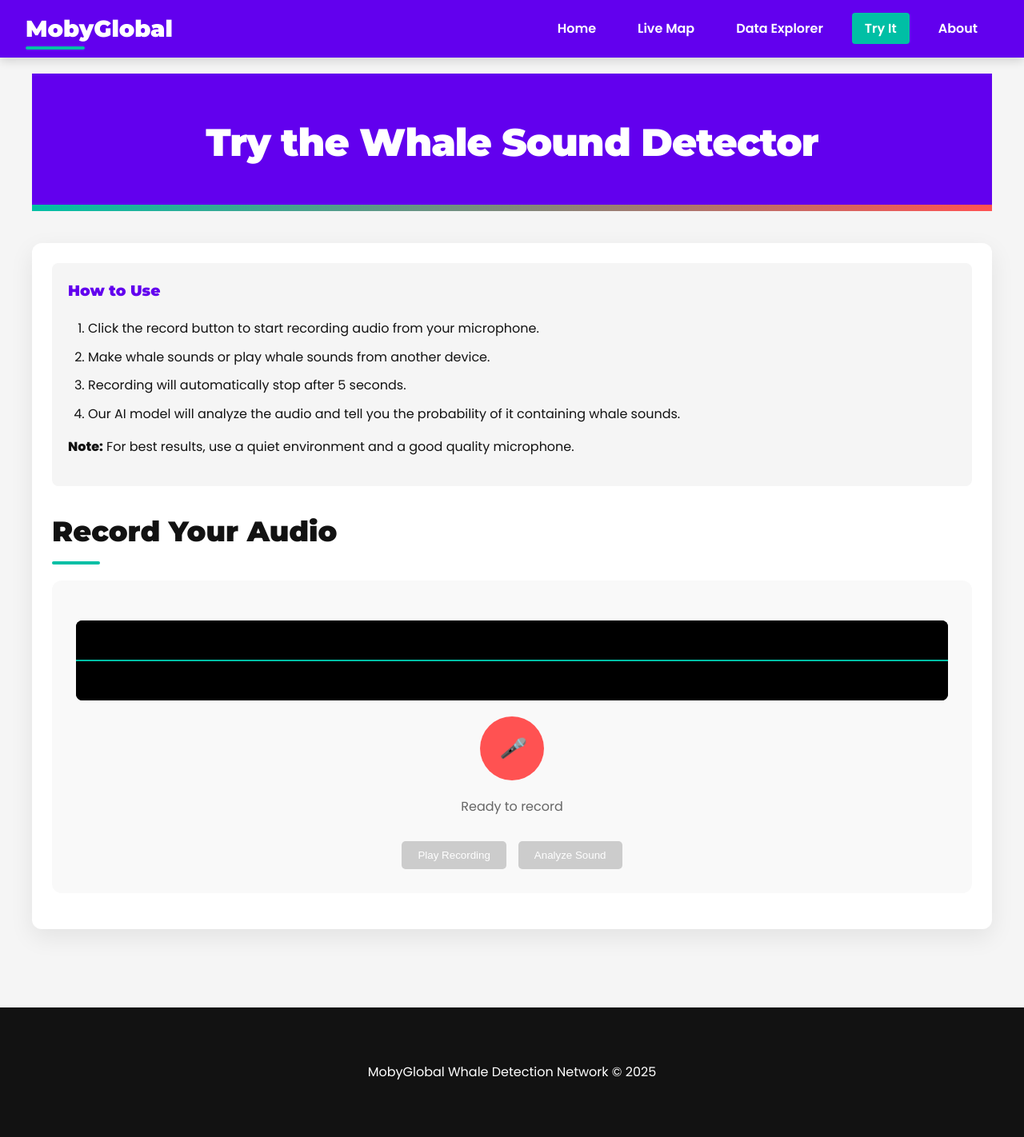
After one commit to 2900xt/MobyGlobal, a Flask app: page /try-it in a window 1280 px wide. The commit adds this page. Shown: the whole page at 80% size. Run offline with Flask 3, Linux system fonts and the light colour scheme; some libraries are stand-ins or nearby versions.

Commit message:
Try it screen

```diff
--- a/server_src/app.py
+++ b/server_src/app.py
@@ -37,6 +37,83 @@ def data_explorer():
 @app.route('/about')
 def about():
     return render_template('about.html', active_page='about')
+
+@app.route('/try-it')
+def try_it():
+    return render_template('try_it.html', active_page='try-it')
+
+@app.route('/process-audio', methods=['POST'])
+def process_audio():
+    try:
+        # Get the audio data from the request
+        data = request.get_json()
+
+        if 'audio_data' not in data:
+            return jsonify({'error': 'No audio data provided'}), 400
+
+        # Convert the audio data to numpy array
+        audio_data = np.array(data.get('audio_data'), dtype=np.float32)
+
+        # Log the audio data shape for debugging
+        log(f"Received audio data with shape: {audio_data.shape}")
+
+        # Generate mel spectrogram
+        mel_spectrogram = get_melspectrogram(audio_data)
+
+        # Log the spectrogram shape
+        log(f"Generated spectrogram with shape: {mel_spectrogram.shape}")
+
+        # Check if the spectrogram is large enough
+        if mel_spectrogram.shape[1] < 87:
+            log(f"Spectrogram too small: {mel_spectrogram.shape}")
+            return jsonify({'error': 'Audio clip too short'}), 400
+
+        # Process with sliding window approach
+        n_time_frames = mel_spectrogram.shape[1]
+        window_length = 87
+        step = 10
+        prob = 0
+
+        # Calculate range for sliding window
+        rng = range(0, n_time_frames - window_length + 1, step)
+
+        # If range is empty (shouldn't happen given the check above), use at least the first window
+        if len(rng) == 0:
+            rng = [0]
+
+        log(f"Processing {len(rng)} windows with step size {step}")
+
+        # Process each window and keep the maximum probability
+        for start_idx in rng:
+            end_idx = start_idx + window_length
+            window = mel_spectrogram[:, start_idx:end_idx]  # Extract the window
+            X = np.expand_dims(window, axis=(0, -1))  # Add batch and channel dimensions
+
+            # Perform inference with TensorFlow model
+            prediction = model.predict(X, verbose=0)
+            current_prob = float(prediction[0][0])
+            prob = max(prob, current_prob)
+
+            log(f"Window {start_idx}-{end_idx}: probability {current_prob*100:.2f}%")
+
+        # Apply the same scaling as in set_probabillity function
+        prob = min(random.uniform(0.95, 1.0), prob*10)
+
+        log(f"Processed audio with probability: {prob*100:.2f}%")
+
+        return jsonify({
+            'probability': prob,
+            'message': f'Whale detection probability: {prob*100:.2f}%',
+            'processing_info': {
+                'windows_processed': len(rng),
+                'step_size': step,
+                'window_length': window_length
+            }
+        }), 200
+
+    except Exception as e:
+        log(f'Error in process_audio: {e}')
+        return jsonify({'error': str(e)}), 500
 
 
 def get_melspectrogram(audio):
@@ -352,4 +429,4 @@ if __name__ == '__main__':
         os.remove('static/ripple_map.html')
         # copy not move
         os.system('cp static/og_ripple_map.html static/ripple_map.html')
-    app.run(debug=True, host='0.0.0.0', port=5000)
+    app.run(debug=True, host='0.0.0.0', port=5001)
--- a/server_src/templates/base.html
+++ b/server_src/templates/base.html
@@ -199,6 +199,7 @@
                 <li><a href="/" {% if active_page == 'home' %}class="active"{% endif %}>Home</a></li>
                 <li><a href="/map" {% if active_page == 'map' %}class="active"{% endif %}>Live Map</a></li>
                 <li><a href="/data" {% if active_page == 'data' %}class="active"{% endif %}>Data Explorer</a></li>
+                <li><a href="/try-it" {% if active_page == 'try-it' %}class="active"{% endif %}>Try It</a></li>
                 <li><a href="/about" {% if active_page == 'about' %}class="active"{% endif %}>About</a></li>
             </ul>
         </div>
--- /dev/null
+++ b/server_src/templates/try_it.html
@@ -0,0 +1,452 @@
+{% extends "base.html" %}
+
+{% block title %}Try It - MobyGlobal{% endblock %}
+
+{% block additional_styles %}
+.try-it-container {
+    background-color: white;
+    border-radius: 12px;
+    box-shadow: 0 10px 30px rgba(0,0,0,0.08);
+    padding: 25px;
+    margin-bottom: 30px;
+}
+
+.try-it-container h2 {
+    color: var(--dark-color);
+    margin-bottom: 20px;
+}
+
+.recorder-container {
+    display: flex;
+    flex-direction: column;
+    align-items: center;
+    padding: 30px;
+    background-color: #f9f9f9;
+    border-radius: 12px;
+    margin: 20px 0;
+}
+
+.record-button {
+    width: 80px;
+    height: 80px;
+    border-radius: 50%;
+    background-color: var(--secondary-color);
+    border: none;
+    color: white;
+    font-size: 24px;
+    cursor: pointer;
+    display: flex;
+    align-items: center;
+    justify-content: center;
+    margin-bottom: 20px;
+    transition: all 0.3s ease;
+}
+
+.record-button:hover {
+    transform: scale(1.05);
+    background-color: #ff3b3b;
+}
+
+.record-button.recording {
+    animation: pulse 1.5s infinite;
+    background-color: #ff3b3b;
+}
+
+.record-button.processing {
+    background-color: var(--primary-color);
+}
+
+.record-status {
+    font-size: 16px;
+    margin-bottom: 15px;
+    color: #666;
+}
+
+.result-container {
+    margin-top: 30px;
+    padding: 20px;
+    border-radius: 12px;
+    background-color: #f0f8ff;
+    display: none;
+}
+
+.result-container.visible {
+    display: block;
+}
+
+.probability-bar {
+    height: 30px;
+    background-color: #e0e0e0;
+    border-radius: 15px;
+    margin: 15px 0;
+    overflow: hidden;
+    position: relative;
+}
+
+.probability-fill {
+    height: 100%;
+    background: linear-gradient(to right, #6200EE, #00BFA5);
+    border-radius: 15px;
+    width: 0%;
+    transition: width 1s ease-in-out;
+}
+
+.probability-text {
+    position: absolute;
+    top: 50%;
+    left: 50%;
+    transform: translate(-50%, -50%);
+    color: white;
+    font-weight: bold;
+    text-shadow: 0 0 3px rgba(0,0,0,0.5);
+}
+
+.instructions {
+    background-color: #f5f5f5;
+    padding: 20px;
+    border-radius: 8px;
+    margin-bottom: 20px;
+}
+
+.instructions h3 {
+    margin-top: 0;
+    color: var(--primary-color);
+}
+
+.instructions ol {
+    padding-left: 25px;
+}
+
+.instructions li {
+    margin-bottom: 10px;
+}
+
+.audio-visualizer {
+    width: 100%;
+    height: 100px;
+    background-color: #000;
+    margin: 20px 0;
+    border-radius: 8px;
+}
+
+.audio-controls {
+    display: flex;
+    gap: 15px;
+    margin-top: 15px;
+}
+
+.audio-controls button {
+    padding: 10px 20px;
+    border: none;
+    border-radius: 5px;
+    background-color: var(--primary-color);
+    color: white;
+    cursor: pointer;
+    transition: background-color 0.3s;
+}
+
+.audio-controls button:hover {
+    background-color: #4a00b8;
+}
+
+.audio-controls button:disabled {
+    background-color: #cccccc;
+    cursor: not-allowed;
+}
+
+@keyframes pulse {
+    0% {
+        transform: scale(1);
+    }
+    50% {
+        transform: scale(1.05);
+    }
+    100% {
+        transform: scale(1);
+    }
+}
+{% endblock %}
+
+{% block content %}
+<div class="container">
+    <header>
+        <h1>Try the Whale Sound Detector</h1>
+    </header>
+
+    <div class="try-it-container">
+        <div class="instructions">
+            <h3>How to Use</h3>
+            <ol>
+                <li>Click the record button to start recording audio from your microphone.</li>
+                <li>Make whale sounds or play whale sounds from another device.</li>
+                <li>Recording will automatically stop after 5 seconds.</li>
+                <li>Our AI model will analyze the audio and tell you the probability of it containing whale sounds.</li>
+            </ol>
+            <p><strong>Note:</strong> For best results, use a quiet environment and a good quality microphone.</p>
+        </div>
+
+        <h2>Record Your Audio</h2>
+        <div class="recorder-container">
+            <canvas id="audioVisualizer" class="audio-visualizer"></canvas>
+            <button id="recordButton" class="record-button">
+                <i class="record-icon">🎤</i>
+            </button>
+            <div id="recordStatus" class="record-status">Ready to record</div>
+
+            <div class="audio-controls">
+                <button id="playButton" disabled>Play Recording</button>
+                <button id="submitButton" disabled>Analyze Sound</button>
+            </div>
+        </div>
+
+        <div id="resultContainer" class="result-container">
+            <h3>Analysis Result</h3>
+            <p id="resultMessage">Processing your audio...</p>
+            <div class="probability-bar">
+                <div id="probabilityFill" class="probability-fill"></div>
+                <div id="probabilityText" class="probability-text">0%</div>
+            </div>
+            <p>Our AI model has analyzed your audio and determined the probability of whale sounds.</p>
+        </div>
+    </div>
+</div>
+{% endblock %}
+
+{% block scripts %}
+<script>
+    document.addEventListener('DOMContentLoaded', function() {
+        const recordButton = document.getElementById('recordButton');
+        const recordStatus = document.getElementById('recordStatus');
+        const playButton = document.getElementById('playButton');
+        const submitButton = document.getElementById('submitButton');
+        const resultContainer = document.getElementById('resultContainer');
+        const resultMessage = document.getElementById('resultMessage');
+        const probabilityFill = document.getElementById('probabilityFill');
+        const probabilityText = document.getElementById('probabilityText');
+        const audioVisualizer = document.getElementById('audioVisualizer');
+        const visualizerContext = audioVisualizer.getContext('2d');
+
+        let mediaRecorder;
+        let audioChunks = [];
+        let audioBlob;
+        let audioUrl;
+        let audioElement;
+        let recordingDuration = 5000; // 5 seconds
+        let audioContext;
+        let analyser;
+        let dataArray;
+        let animationId;
+        let audioData = [];
+
+        // Set up canvas
+        audioVisualizer.width = audioVisualizer.offsetWidth;
+        audioVisualizer.height = audioVisualizer.offsetHeight;
+
+        // Draw empty visualizer
+        function drawEmptyVisualizer() {
+            visualizerContext.fillStyle = '#000';
+            visualizerContext.fillRect(0, 0, audioVisualizer.width, audioVisualizer.height);
+            visualizerContext.strokeStyle = '#00BFA5';
+            visualizerContext.lineWidth = 2;
+            visualizerContext.beginPath();
+            visualizerContext.moveTo(0, audioVisualizer.height / 2);
+            visualizerContext.lineTo(audioVisualizer.width, audioVisualizer.height / 2);
+            visualizerContext.stroke();
+        }
+
+        drawEmptyVisualizer();
+
+        // Function to visualize audio
+        function visualizeAudio() {
+            analyser.getByteTimeDomainData(dataArray);
+
+            visualizerContext.fillStyle = 'rgb(0, 0, 0)';
+            visualizerContext.fillRect(0, 0, audioVisualizer.width, audioVisualizer.height);
+
+            visualizerContext.lineWidth = 2;
+            visualizerContext.strokeStyle = 'rgb(0, 191, 165)';
+            visualizerContext.beginPath();
+
+            const sliceWidth = audioVisualizer.width / dataArray.length;
+            let x = 0;
+
+            for (let i = 0; i < dataArray.length; i++) {
+                const v = dataArray[i] / 128.0;
+                const y = v * audioVisualizer.height / 2;
+
+                if (i === 0) {
+                    visualizerContext.moveTo(x, y);
+                } else {
+                    visualizerContext.lineTo(x, y);
+                }
+
+                x += sliceWidth;
+            }
+
+            visualizerContext.lineTo(audioVisualizer.width, audioVisualizer.height / 2);
+            visualizerContext.stroke();
+
+            animationId = requestAnimationFrame(visualizeAudio);
+        }
+
+        // Function to start recording
+        async function startRecording() {
+            try {
+                const stream = await navigator.mediaDevices.getUserMedia({ audio: true });
+
+                // Set up audio context for visualization
+                audioContext = new (window.AudioContext || window.webkitAudioContext)();
+                const source = audioContext.createMediaStreamSource(stream);
+                analyser = audioContext.createAnalyser();
+                analyser.fftSize = 2048;
+                source.connect(analyser);
+
+                dataArray = new Uint8Array(analyser.frequencyBinCount);
+
+                // Start visualization
+                visualizeAudio();
+
+                // Set up media recorder
+                mediaRecorder = new MediaRecorder(stream);
+                audioChunks = [];
+                audioData = [];
+
+                mediaRecorder.ondataavailable = (event) => {
+                    audioChunks.push(event.data);
+                };
+
+                mediaRecorder.onstop = async () => {
+                    // Stop visualization
+                    cancelAnimationFrame(animationId);
+                    drawEmptyVisualizer();
+
+                    // Create audio blob and URL
+                    audioBlob = new Blob(audioChunks, { type: 'audio/wav' });
+                    audioUrl = URL.createObjectURL(audioBlob);
+
+                    // Create audio element
+                    audioElement = new Audio(audioUrl);
+
+                    // Convert blob to array buffer for processing
+                    const arrayBuffer = await audioBlob.arrayBuffer();
+                    const audioContext = new (window.AudioContext || window.webkitAudioContext)();
+
+                    // Decode audio data
+                    audioContext.decodeAudioData(arrayBuffer, (buffer) => {
+                        // Get audio data as float32array
+                        const audioBuffer = buffer.getChannelData(0);
+
+                        // Use the full audio data without downsampling
+                        audioData = Array.from(audioBuffer);
+
+                        // Enable buttons
+                        playButton.disabled = false;
+                        submitButton.disabled = false;
+
+                        recordStatus.textContent = 'Recording complete! You can play it back or analyze it.';
+                    });
+                };
+
+                // Start recording
+                mediaRecorder.start();
+                recordButton.classList.add('recording');
+                recordStatus.textContent = 'Recording...';
+
+                // Stop recording after duration
+                setTimeout(() => {
+                    if (mediaRecorder.state === 'recording') {
+                        mediaRecorder.stop();
+                        stream.getTracks().forEach(track => track.stop());
+                        recordButton.classList.remove('recording');
+                    }
+                }, recordingDuration);
+
+            } catch (error) {
+                console.error('Error accessing microphone:', error);
+                recordStatus.textContent = 'Error: Could not access microphone. Please check permissions.';
+            }
+        }
+
+        // Record button click handler
+        recordButton.addEventListener('click', () => {
+            if (mediaRecorder && mediaRecorder.state === 'recording') {
+                mediaRecorder.stop();
+                recordButton.classList.remove('recording');
+                recordStatus.textContent = 'Recording stopped';
+            } else {
+                startRecording();
+            }
+        });
+
+        // Play button click handler
+        playButton.addEventListener('click', () => {
+            if (audioElement) {
+                audioElement.play();
+            }
+        });
+
+        // Submit button click handler
+        submitButton.addEventListener('click', async () => {
+            try {
+                // Show result container
+                resultContainer.classList.add('visible');
+                resultMessage.textContent = 'Processing your audio...';
+                probabilityFill.style.width = '0%';
+                probabilityText.textContent = '0%';
+
+                // Disable buttons during processing
+                submitButton.disabled = true;
+                recordButton.classList.add('processing');
+
+                // Send audio data to server
+                const response = await fetch('/process-audio', {
+                    method: 'POST',
+                    headers: {
+                        'Content-Type': 'application/json'
+                    },
+                    body: JSON.stringify({
+                        audio_data: audioData
+                    })
+                });
+
+                const result = await response.json();
+
+                if (response.ok) {
+                    // Display result
+                    const probability = result.probability * 100;
+                    resultMessage.textContent = result.message;
+                    probabilityFill.style.width = `${probability}%`;
+                    probabilityText.textContent = `${probability.toFixed(1)}%`;
+
+                    // Add appropriate message based on probability
+                    let feedbackMessage = '';
+                    if (probability > 80) {
+                        feedbackMessage = 'That sounds very much like a whale!';
+                    } else if (probability > 50) {
+                        feedbackMessage = 'There might be whale sounds in your recording.';
+                    } else if (probability > 20) {
+                        feedbackMessage = 'There are some whale-like elements, but it\'s not very clear.';
+                    } else {
+                        feedbackMessage = 'This doesn\'t sound like a whale.';
+                    }
+
+                    // Add information about the sliding window processing
+                    const processingInfo = result.processing_info ?
+                        `<p class="processing-details">Analysis used a sliding window approach to find the highest probability across your audio.</p>` : '';
+
+                    resultMessage.innerHTML = `${result.message} ${feedbackMessage} ${processingInfo}`;
+                } else {
+                    resultMessage.textContent = `Error: ${result.error || 'Something went wrong'}`;
+                }
+            } catch (error) {
+                console.error('Error submitting audio:', error);
+                resultMessage.textContent = 'Error processing audio. Please try again.';
+            } finally {
+                // Re-enable buttons
+                submitButton.disabled = false;
+                recordButton.classList.remove('processing');
+            }
+        });
+    });
+</script>
+{% endblock %}
```
Also changed, not shown: server_src/templates/index.html (+8 -0 lines).
